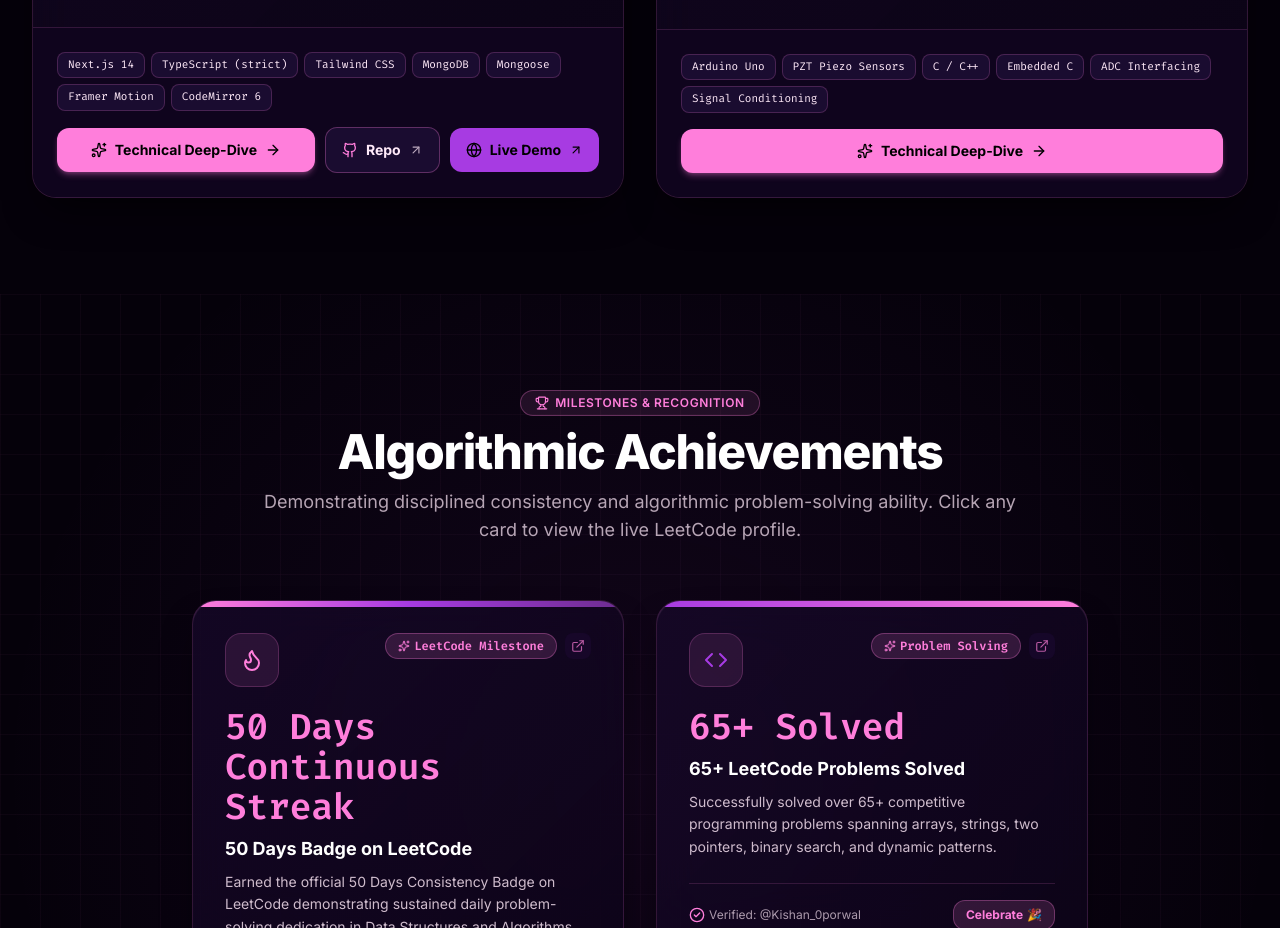
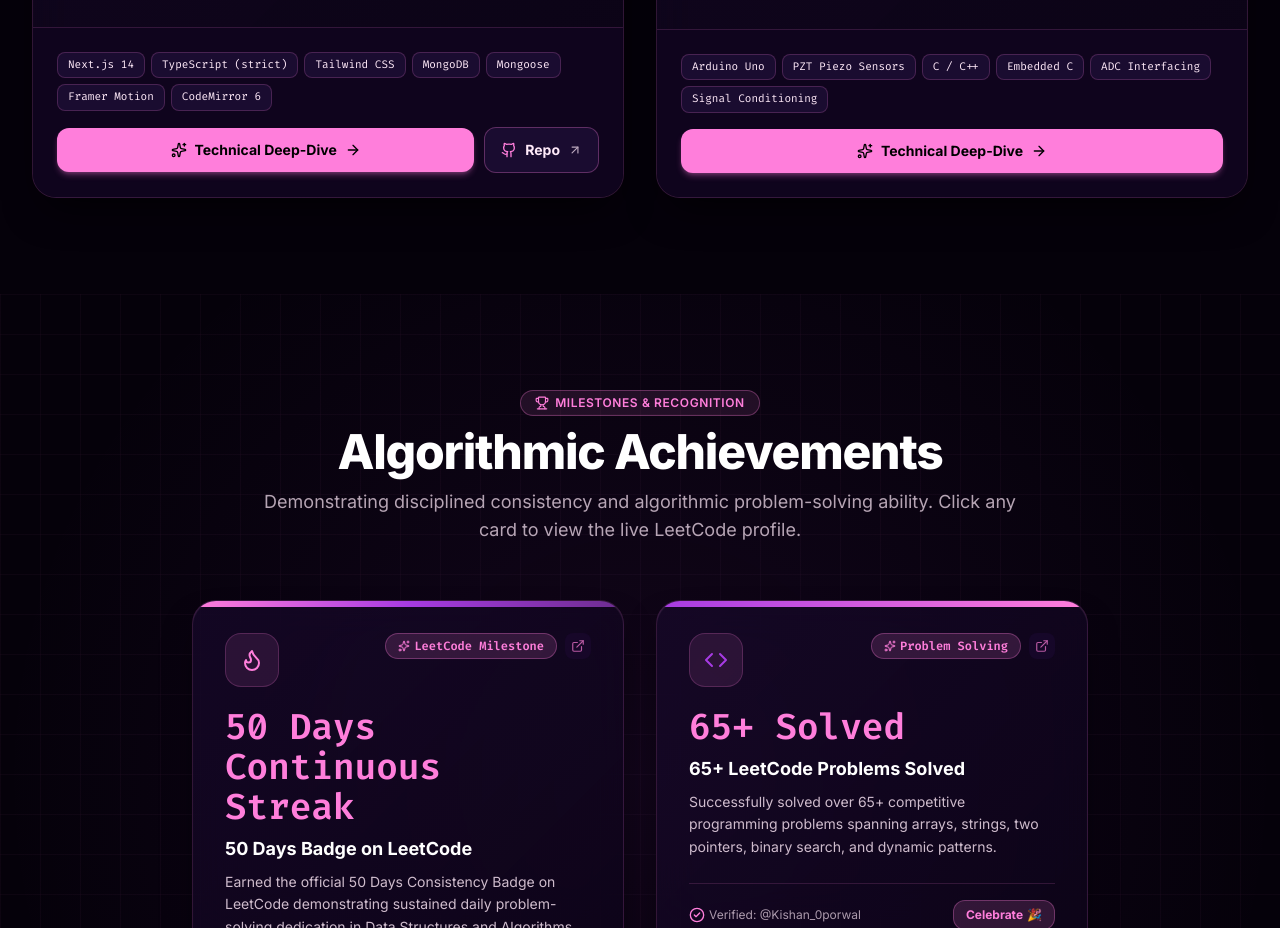
Before and after one commit to kishan-26/kishin-portfolio, a React (Vite) app: page / in a window 1280 px wide. Shown: the part 4580-5508 px from the top of the page. Built offline with nearby package versions, Linux system fonts and the light colour scheme.

Commit message:
Update portfolioData.ts

```diff
--- a/src/data/portfolioData.ts
+++ b/src/data/portfolioData.ts
@@ -117,7 +117,7 @@ export const projects: Project[] = [
       'CodeMirror 6'
     ],
     githubUrl: 'https://github.com/kishan-26/dsa-master',
-    liveUrl: 'https://dsa-master-mu.vercel.app/',
+    liveDemoUrl: 'https://dsa-master-mu.vercel.app/',
     stats: [
       { label: 'Application Routes', value: '42 Routes' },
       { label: 'Algorithm', value: 'SM-2 Engine' },
```
